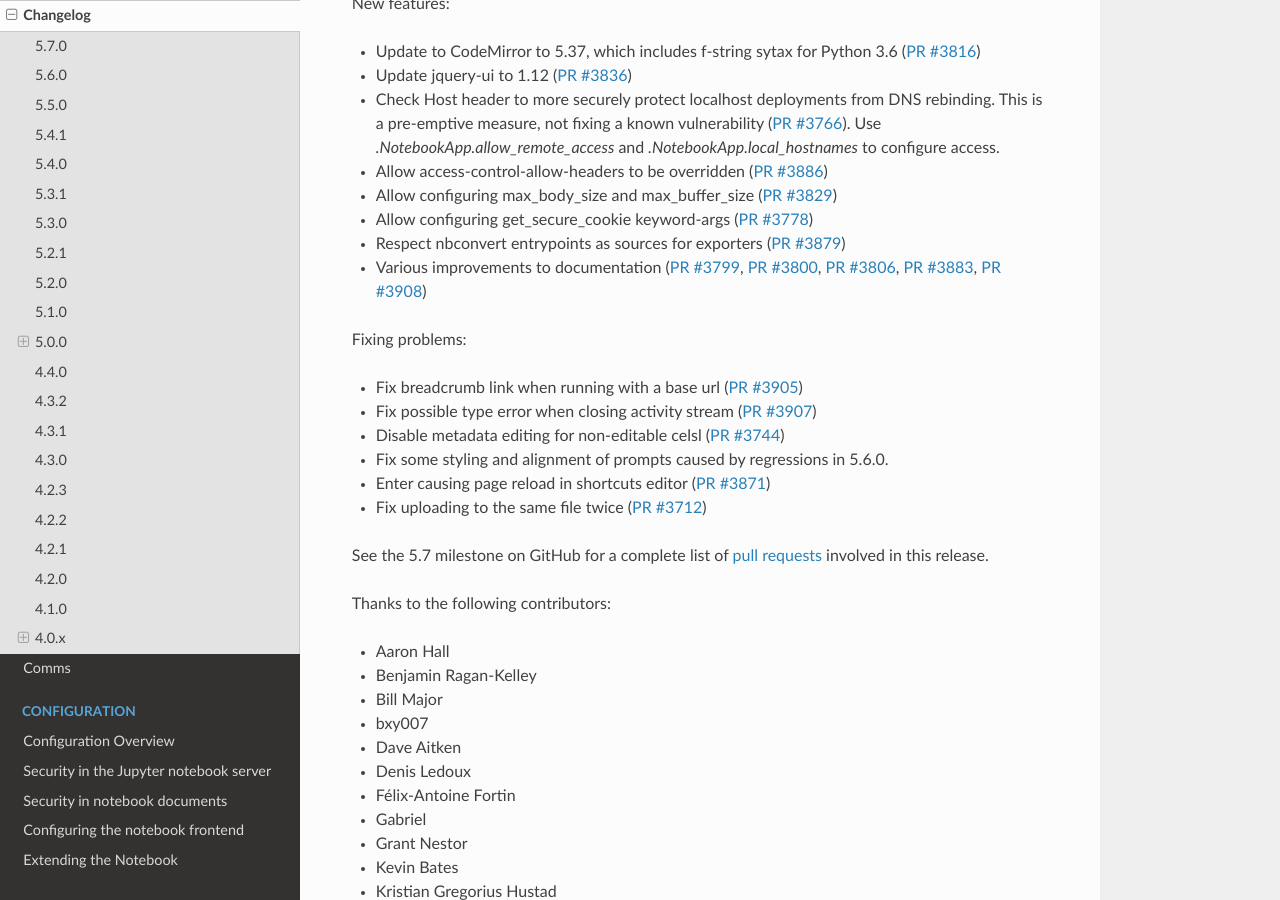
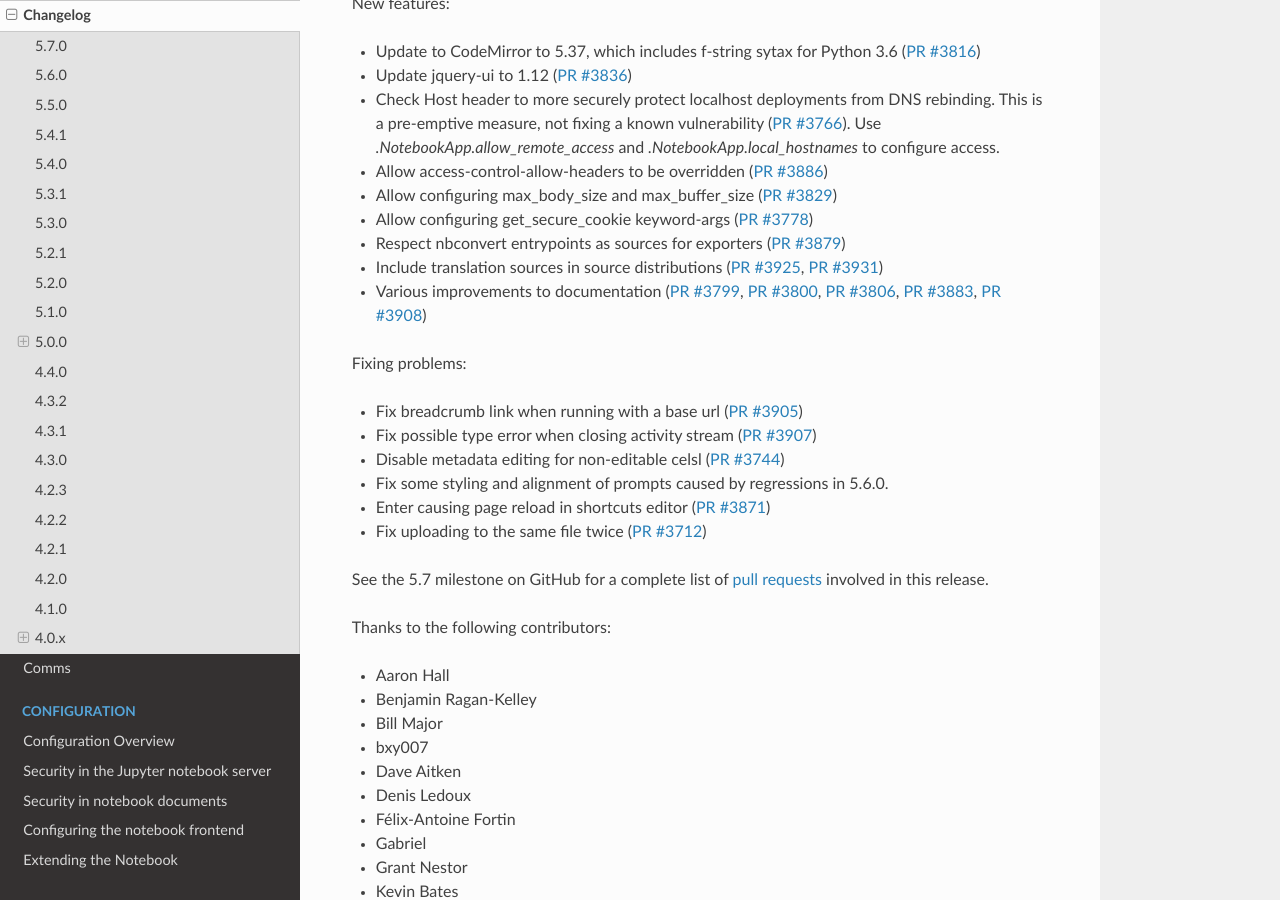
Before and after one commit to jupyter/nbclassic, a Sphinx documentation site: the page built from docs/source/changelog.rst, in a window 1280 px wide and 900 px high, scrolled down 549 px. Built offline with Sphinx 7.4.7 and the Read the Docs theme 2.0.0, drawn with Linux system fonts in a browser that asks for light colours; pages that are not in the unit, such as notebooks, are missing from menus; the version number could not be read and is left out.

Commit message:
note translation inclusions in sdists

```diff
--- a/docs/source/changelog.rst
+++ b/docs/source/changelog.rst
@@ -38,6 +38,7 @@
 - Allow configuring max_body_size and max_buffer_size (:ghpull:`3829`)
 - Allow configuring get_secure_cookie keyword-args (:ghpull:`3778`)
 - Respect nbconvert entrypoints as sources for exporters (:ghpull:`3879`)
+- Include translation sources in source distributions (:ghpull:`3925`, :ghpull:`3931`)
 - Various improvements to documentation (:ghpull:`3799`, :ghpull:`3800`,
   :ghpull:`3806`, :ghpull:`3883`, :ghpull:`3908`)
 
```
